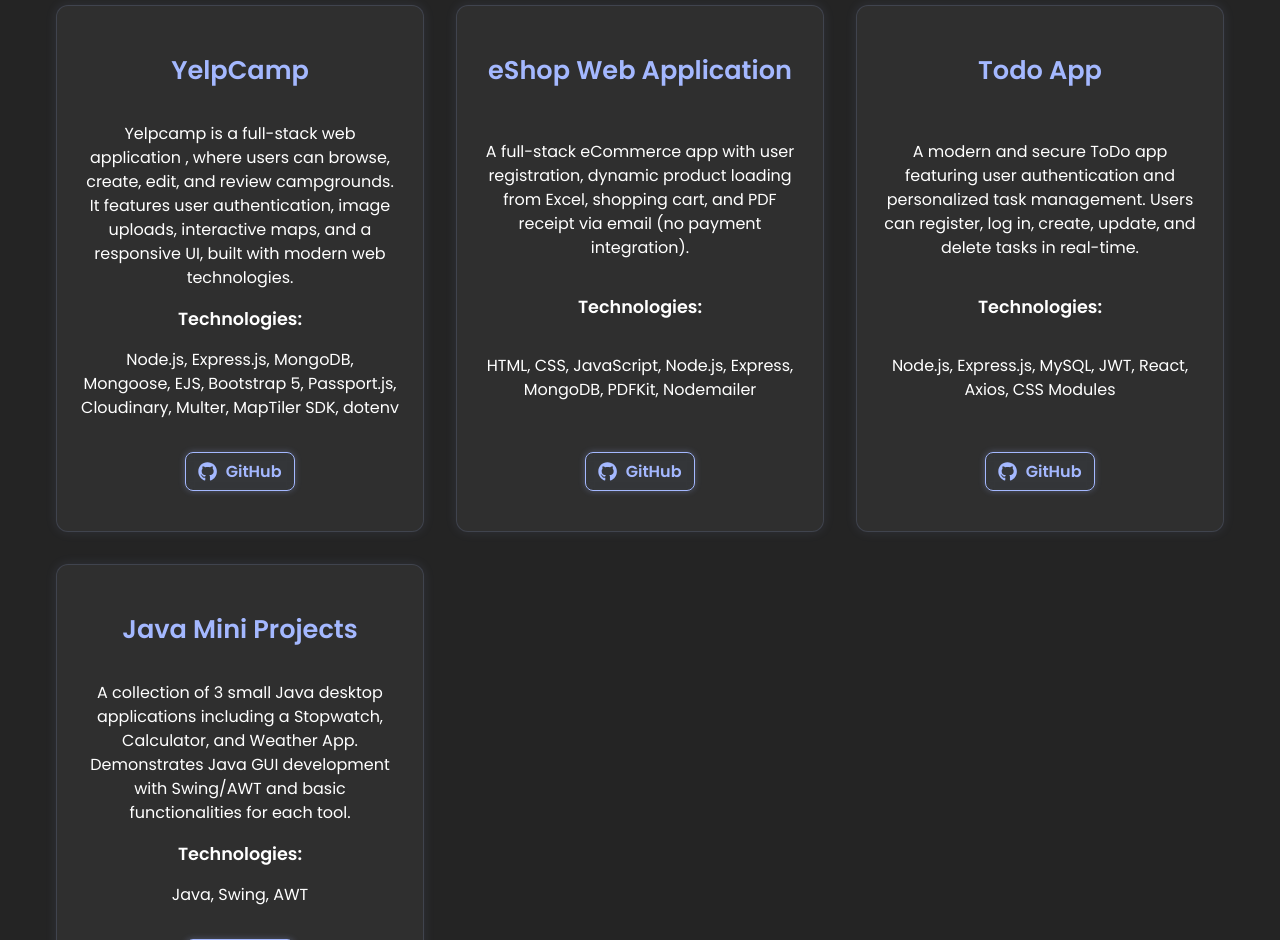
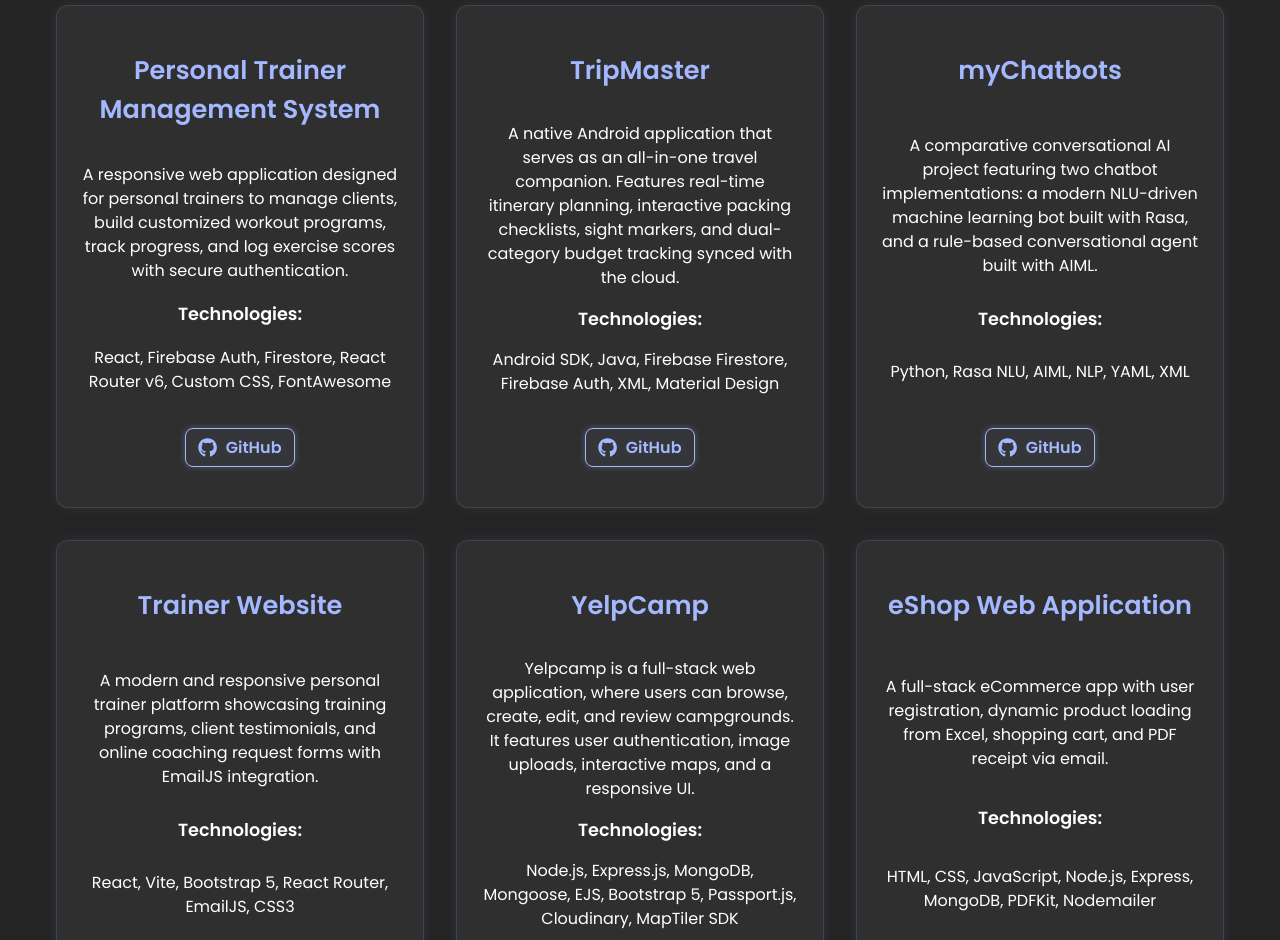
Before and after one commit to georgebetsios/myPortfolio, a React (Vite) app: page /about in a window 1280 px wide. Shown: the part 1860-2800 px from the top of the page. Built offline with nearby package versions, Linux system fonts and the light colour scheme.

Commit message:
Update projects list with Personal Trainer App, TripMaster, and myChatbots

```diff
--- a/src/pages/About.jsx
+++ b/src/pages/About.jsx
@@ -26,24 +26,38 @@ const About = () => {
   return (
     <div className="about-section" ref={aboutRef}>
       <h1>About Me</h1>
+
       <p>
-        I'm a passionate Junior Full Stack Developer who loves building fast, scalable, and user-friendly
-        web applications.
+        I'm a Junior Full Stack Developer with a passion for building modern,
+        responsive, and user-friendly web applications. I enjoy learning new
+        technologies and continuously improving my skills through hands-on
+        projects.
       </p>
+
       <p>
-        I specialize in JavaScript and have hands-on experience with technologies like React, Node.js,
-        Express, and MongoDB. I enjoy turning complex problems into simple, elegant solutions — whether it's
-        designing a responsive UI or building RESTful APIs.
+        My primary focus is JavaScript development, with practical experience in
+        React, Node.js, Express, MongoDB, Firebase, and SQL databases. I enjoy
+        developing both intuitive user interfaces and reliable backend services
+        while writing clean, maintainable code.
       </p>
-      <p>I started coding from scratch during my thesis project, which fueled my passion for building
-        functional and user-centered applications. Since then, I have been continuously improving my skills
-        through personal projects and self-driven learning, eager to contribute to impactful software development.
+
+      <p>
+        My journey into web development began during my university thesis, where I
+        built a complete e-commerce application from scratch. Since then, I have
+        continued expanding my knowledge through personal projects, exploring new
+        technologies, and building applications that solve real-world problems.
       </p>
-      <p>Upcoming MSc in <strong>Technologies of Interactive Systems </strong>Aristotle University of Thessaloniki, focusing on
-        interactive design and HCI.
+
+      <p>
+        I'm also preparing to begin an <strong>MSc in Technologies of Interactive Systems</strong> at
+        Aristotle University of Thessaloniki, with a focus on Interactive Design
+        and Human–Computer Interaction (HCI).
       </p>
-      <p>I'm currently looking for new opportunities where I can grow as a developer and contribute to
-        impactful projects.
+
+      <p>
+        I'm currently seeking opportunities as a <strong>Junior Full Stack Developer</strong> where
+        I can continue learning, grow professionally, collaborate with experienced
+        teams, and contribute to meaningful software projects.
       </p>
     </div>
 
--- a/src/pages/Projects.jsx
+++ b/src/pages/Projects.jsx
@@ -5,29 +5,57 @@ import { useEffect, useRef } from 'react';
 const projectsData = [
   {
     id: 1,
+    title: 'Personal Trainer Management System',
+    description: 'A responsive web application designed for personal trainers to manage clients, build customized workout programs, track progress, and log exercise scores with secure authentication.',
+    technologies: ['React', 'Firebase Auth', 'Firestore', 'React Router v6', 'Custom CSS', 'FontAwesome'],
+    github: 'https://github.com/georgebetsios/personal-trainer-management',
+  },
+  {
+    id: 2,
+    title: 'TripMaster',
+    description: 'A native Android application that serves as an all-in-one travel companion. Features real-time itinerary planning, interactive packing checklists, sight markers, and dual-category budget tracking synced with the cloud.',
+    technologies: ['Android SDK', 'Java', 'Firebase Firestore', 'Firebase Auth', 'XML', 'Material Design'],
+    github: 'https://github.com/georgebetsios/TripMaster',
+  },
+  {
+    id: 3,
+    title: 'myChatbots',
+    description: 'A comparative conversational AI project featuring two chatbot implementations: a modern NLU-driven machine learning bot built with Rasa, and a rule-based conversational agent built with AIML.',
+    technologies: ['Python', 'Rasa NLU', 'AIML', 'NLP', 'YAML', 'XML'],
+    github: 'https://github.com/georgebetsios/myChatbots',
+  },
+  {
+    id: 4,
+    title: 'Trainer Website',
+    description: 'A modern and responsive personal trainer platform showcasing training programs, client testimonials, and online coaching request forms with EmailJS integration.',
+    technologies: ['React', 'Vite', 'Bootstrap 5', 'React Router', 'EmailJS', 'CSS3'],
+    github: 'https://github.com/georgebetsios/personal-trainer-portfolio',
+  },
+  {
+    id: 5,
     title: 'YelpCamp',
-    description: 'Yelpcamp is a full-stack web application , where users can browse, create, edit, and review campgrounds. It features user authentication, image uploads, interactive maps, and a responsive UI, built with modern web technologies.',
-    technologies: ['Node.js', 'Express.js', 'MongoDB', 'Mongoose', 'EJS', 'Bootstrap 5', 'Passport.js', 'Cloudinary', 'Multer', 'MapTiler SDK', 'dotenv'],
+    description: 'Yelpcamp is a full-stack web application, where users can browse, create, edit, and review campgrounds. It features user authentication, image uploads, interactive maps, and a responsive UI.',
+    technologies: ['Node.js', 'Express.js', 'MongoDB', 'Mongoose', 'EJS', 'Bootstrap 5', 'Passport.js', 'Cloudinary', 'MapTiler SDK'],
     github: 'https://github.com/georgebetsios/Yelpcamp',
   },
   {
-    id: 2,
+    id: 6,
     title: 'eShop Web Application',
-    description: 'A full-stack eCommerce app with user registration, dynamic product loading from Excel, shopping cart, and PDF receipt via email (no payment integration).',
+    description: 'A full-stack eCommerce app with user registration, dynamic product loading from Excel, shopping cart, and PDF receipt via email.',
     technologies: ['HTML', 'CSS', 'JavaScript', 'Node.js', 'Express', 'MongoDB', 'PDFKit', 'Nodemailer'],
     github: 'https://github.com/georgebetsios/Thesis_Eshop',
   },
   {
-    id: 3,
+    id: 7,
     title: 'Todo App',
-    description: 'A modern and secure ToDo app featuring user authentication and personalized task management. Users can register, log in, create, update, and delete tasks in real-time.',
+    description: 'A modern and secure ToDo app featuring user authentication and personalized task management in real-time.',
     technologies: ['Node.js', 'Express.js', 'MySQL', 'JWT', 'React', 'Axios', 'CSS Modules'],
     github: 'https://github.com/georgebetsios/todo-app',
   },
   {
-    id: 4,
+    id: 8,
     title: 'Java Mini Projects',
-    description: 'A collection of 3 small Java desktop applications including a Stopwatch, Calculator, and Weather App. Demonstrates Java GUI development with Swing/AWT and basic functionalities for each tool.',
+    description: 'A collection of 3 small Java desktop applications including a Stopwatch, Calculator, and Weather App built with Swing/AWT.',
     technologies: ['Java', 'Swing', 'AWT'],
     github: 'https://github.com/georgebetsios/java-projects',
   },
```
